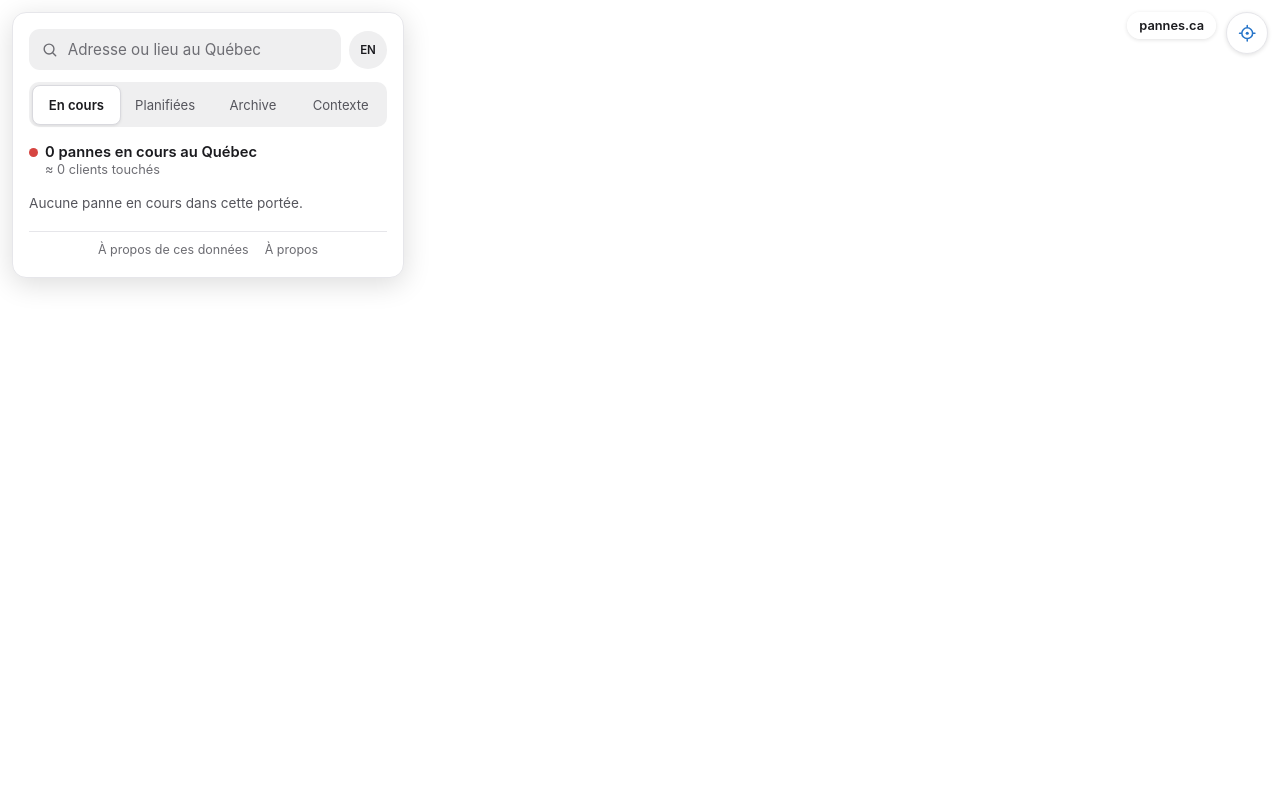
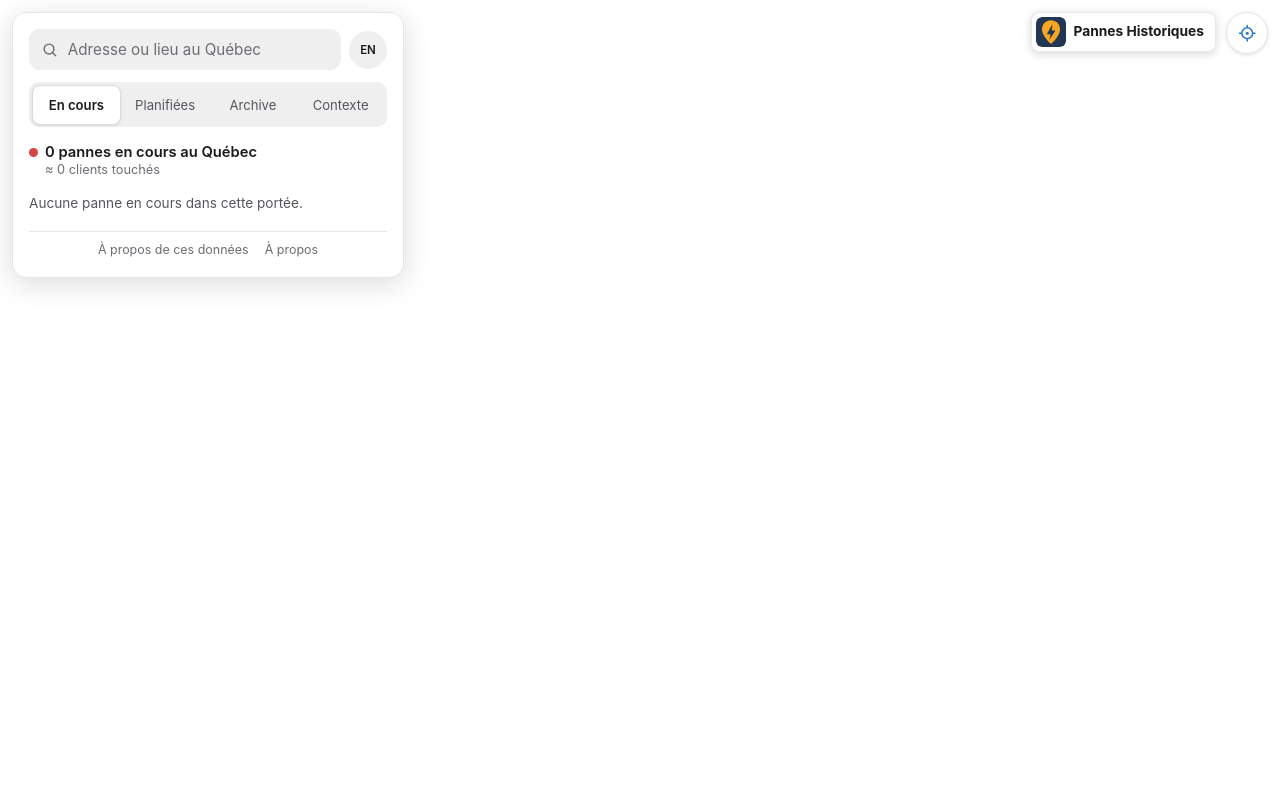
Before and after one commit to dlq/pannes-historiques, a Flask app: page / in a window 1280 px wide. Run offline with Flask 3, Linux system fonts and the light colour scheme.

Commit message:
Polish map brand control

```diff
--- a/app/static/app.css
+++ b/app/static/app.css
@@ -135,14 +135,40 @@ button {
   top: calc(12px + env(safe-area-inset-top));
   left: 12px;
   z-index: 20;
-  padding: 6px 12px;
-  background: rgb(255 255 255 / 0.92);
-  border-radius: 999px;
-  box-shadow: 0 1px 4px rgb(0 0 0 / 0.12);
+  display: inline-flex;
+  align-items: center;
+  gap: 7px;
+  min-height: 40px;
+  padding: 4px 11px 4px 4px;
+  background: rgb(255 255 255 / 0.96);
+  border: 1px solid rgb(27 27 31 / 0.1);
+  border-radius: 8px;
+  box-shadow: 0 2px 10px rgb(0 0 0 / 0.16);
   color: var(--ph-ink);
-  font-size: 0.8rem;
-  font-weight: 600;
+  font-size: 0.86rem;
   text-decoration: none;
+}
+
+.ph-brand-chip:hover {
+  background: #fff;
+  box-shadow: 0 3px 14px rgb(0 0 0 / 0.2);
+}
+
+.ph-brand-chip:focus-visible {
+  outline: 3px solid rgb(39 117 201 / 0.45);
+  outline-offset: 2px;
+}
+
+.ph-brand-chip-mark {
+  width: 30px;
+  height: 30px;
+  border-radius: 6px;
+}
+
+.ph-brand-chip-wordmark {
+  color: var(--ph-ink);
+  line-height: 1;
+  font-weight: 700;
 }
 
 .ph-map-controls {
--- a/app/templates/index.html
+++ b/app/templates/index.html
@@ -42,7 +42,14 @@
     <h1 class="sr-only">{{ t(lang, "app_h1") }}</h1>
     <a class="sr-only ph-skip-link" href="#sheet-body">{{ t(lang, "search_label") }}</a>
     <outage-map id="ph-map" class="ph-map" data-map='{{ initial_map | tojson }}'></outage-map>
-    <a class="ph-brand-chip" href="{{ url_for('index', lang=lang) }}">pannes.ca</a>
+    <a class="ph-brand-chip"
+       href="{{ url_for('index', lang=lang) }}"
+       aria-label="{{ t(lang, 'brand_title') }}">
+      <img class="ph-brand-chip-mark"
+           src="{{ url_for('static', filename='app-icon.svg', v=static_version) }}"
+           alt="">
+      <span class="ph-brand-chip-wordmark">{{ t(lang, 'brand_title') }}</span>
+    </a>
     <div class="ph-map-controls">
       <button id="location-search-button"
               type="button"
```
Also changed, not shown: tests/e2e/search-flow.spec.ts (+4 -1 lines).
